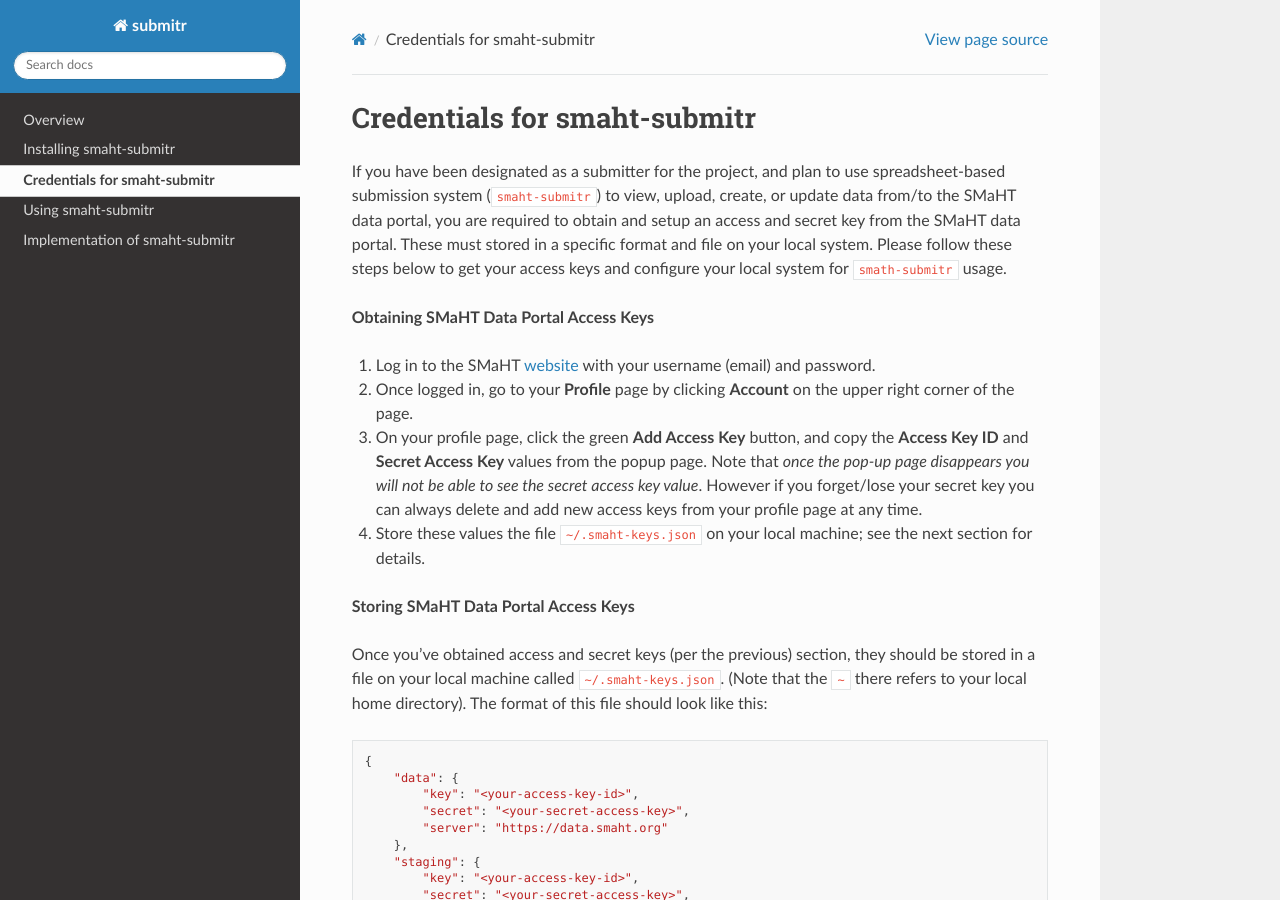
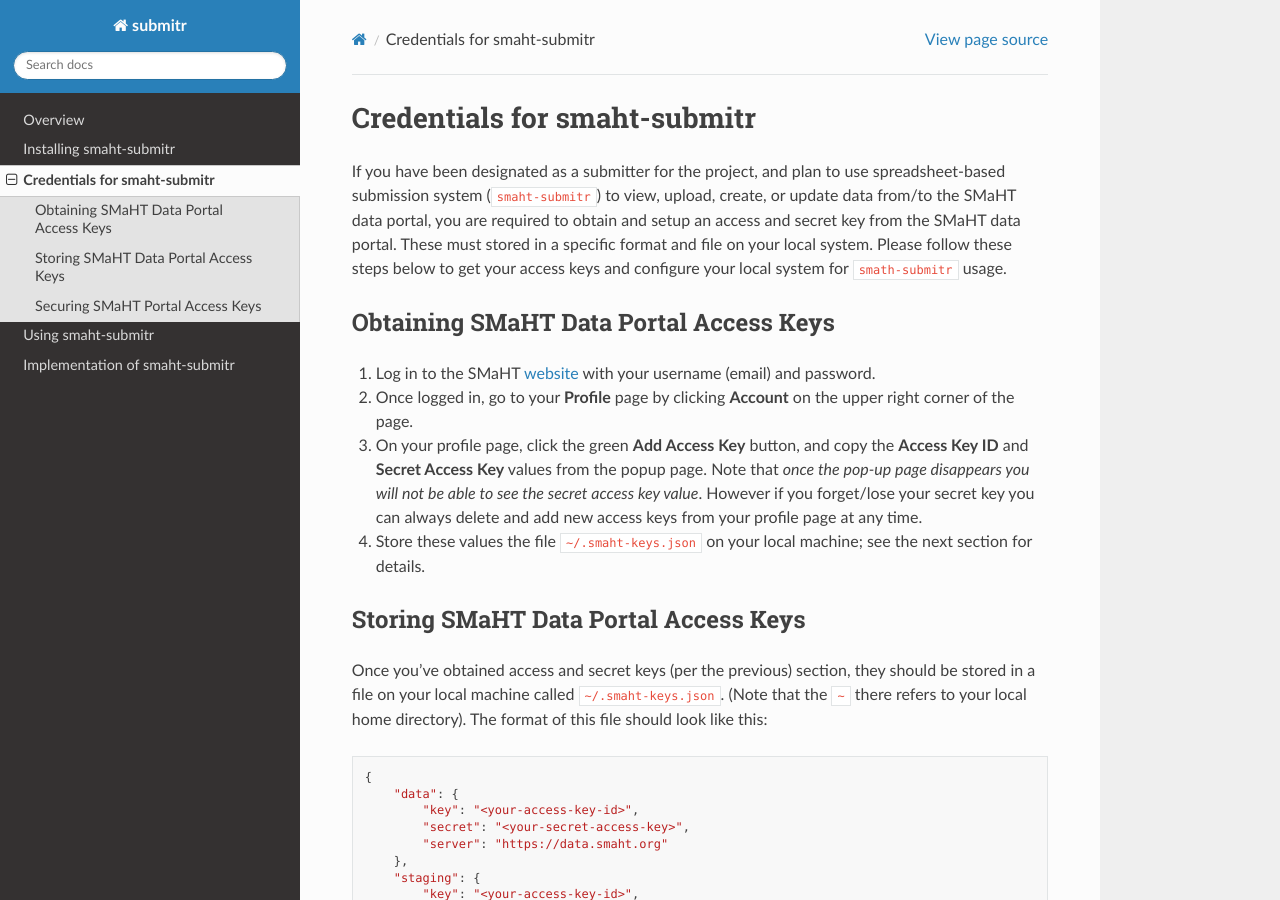
Before and after one commit to smaht-dac/submitr, a Sphinx documentation site: the page built from docs/source/credentials.rst, in a window 1280 px wide and 900 px high. Built offline with Sphinx 7.4.7 and the Read the Docs theme 2.0.0, drawn with Linux system fonts in a browser that asks for light colours.

Commit message:
documentation

```diff
--- a/docs/source/credentials.rst
+++ b/docs/source/credentials.rst
@@ -9,14 +9,16 @@
 These must stored in a specific format and file on your local system.
 Please follow these steps below to get your access keys and configure your local system for ``smath-submitr`` usage.
 
-**Obtaining SMaHT Data Portal Access Keys**
+Obtaining SMaHT Data Portal Access Keys
+---------------------------------------
 
 #. Log in to the SMaHT `website <https://data.smaht.org>`_ with your username (email) and password.
 #. Once logged in, go to your **Profile** page by clicking **Account** on the upper right corner of the page.
 #. On your profile page, click the green **Add Access Key** button, and copy the **Access Key ID** and **Secret Access Key** values from the popup page. Note that *once the pop-up page disappears you will not be able to see the secret access key value*. However if you forget/lose your secret key you can always delete and add new access keys from your profile page at any time.
 #. Store these values the file ``~/.smaht-keys.json`` on your local machine; see the next section for details.
 
-**Storing SMaHT Data Portal Access Keys**
+Storing SMaHT Data Portal Access Keys
+-------------------------------------
 
 Once you've obtained access and secret keys (per the previous) section,
 they should be stored in a file on your local machine called ``~/.smaht-keys.json``.
@@ -51,7 +53,8 @@
 
 N.B. If you are not sure what ``server`` you should be submitting to, reach out to your contact on the SMaHT DAC Team.
 
-**Securing SMaHT Portal Access Keys**
+Securing SMaHT Portal Access Keys
+---------------------------------
 
 For extra security, this file should **not** be readable by others; only yourself.
 Set its permissions accordingly by using ``chmod 600``,
```
Also changed, not shown: docs/source/usage.rst (+16 -8 lines).
